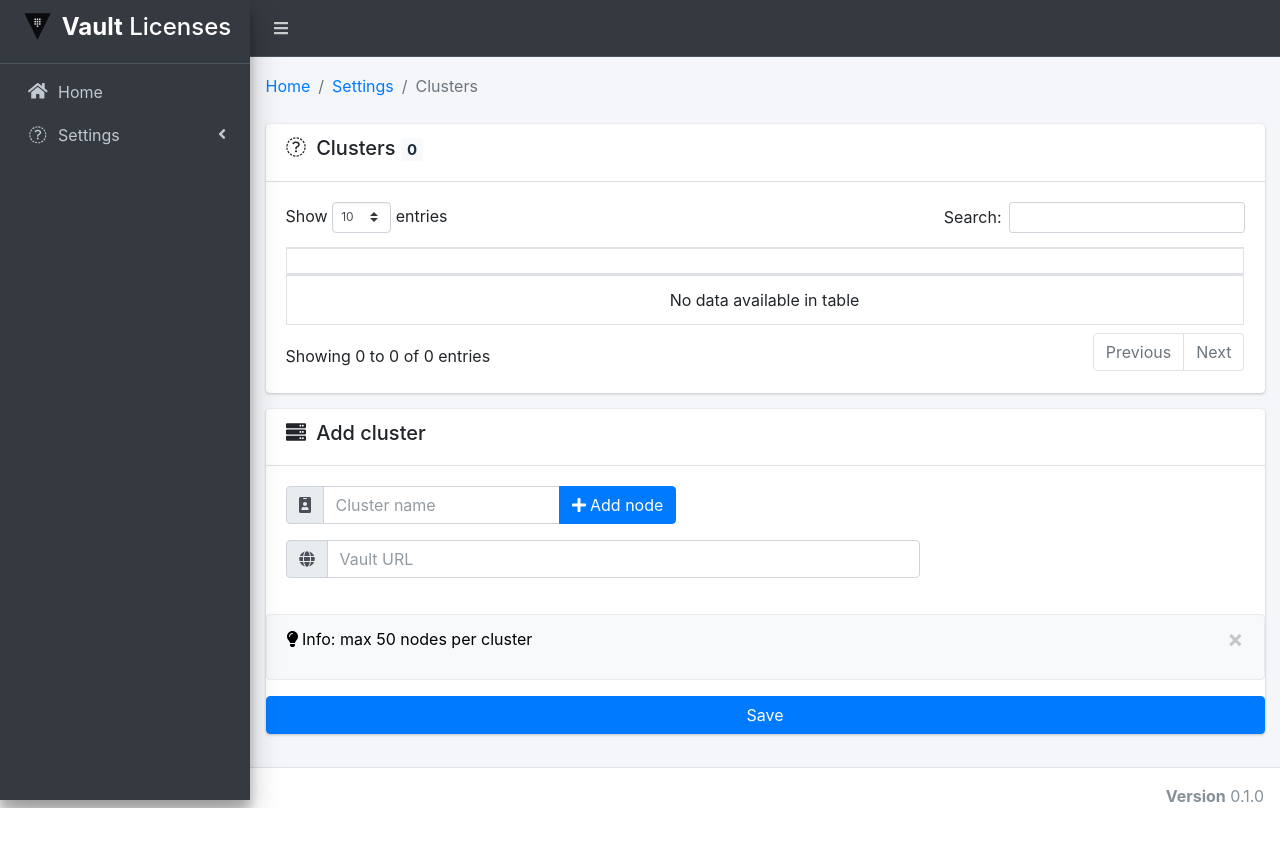
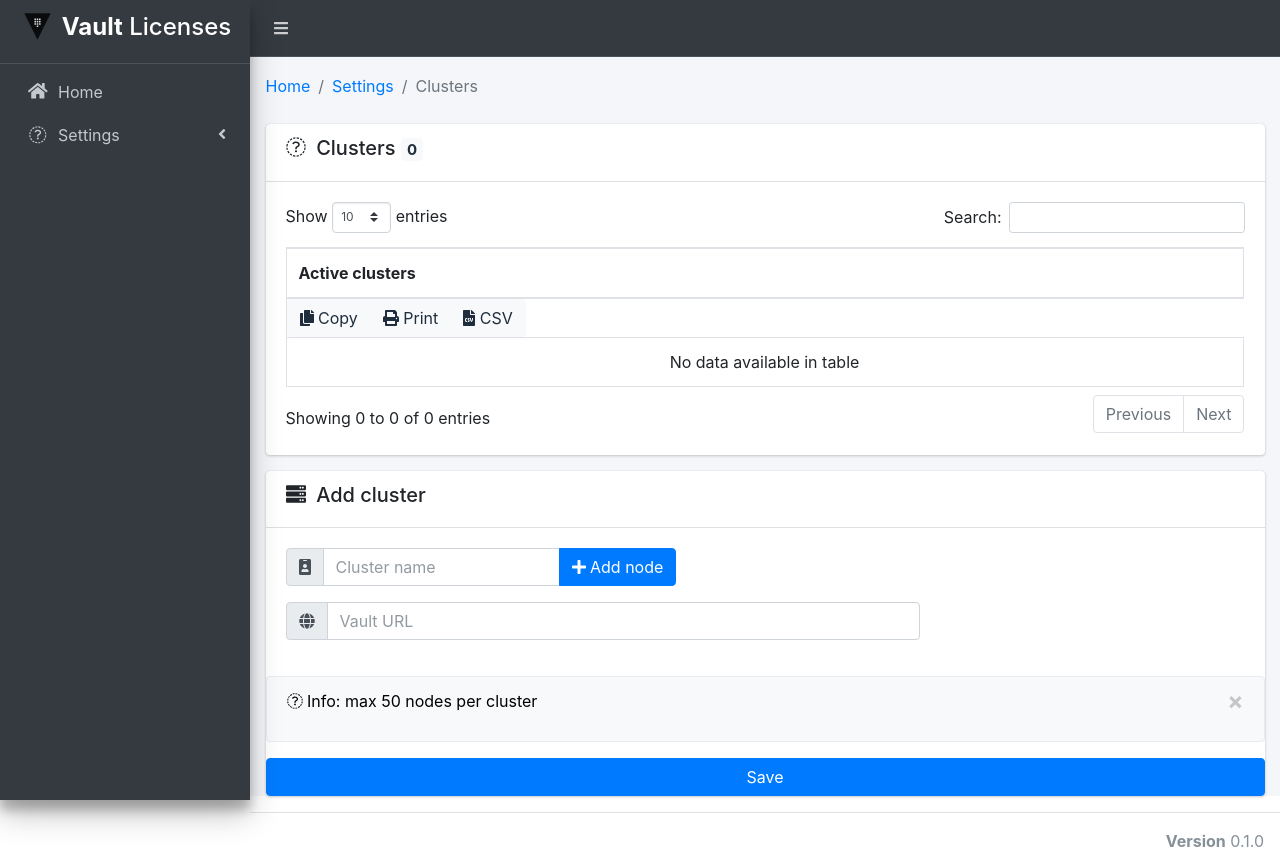
Before and after one commit to escomputers/hc_vault, a Django app: page /clusters/ in a window 1280 px wide. Before the commit the page ends 808 px from the top, so only its background shows below. Run offline with Django 4.2, Linux system fonts and the light colour scheme; data that the repository does not hold is empty; some libraries are stand-ins or nearby versions.

Commit message:
list clusters table major fix

```diff
--- a/vault/templates/clusters.html
+++ b/vault/templates/clusters.html
@@ -33,11 +33,10 @@
 				</div>
 
 				<div class="card-body">
-
 					<table id="clusters" class="table table-bordered table-hover">
-						<thead>
+						<thead class="buttons">
 							<tr>
-							<th></th>
+							<th>Active clusters</th>
 							<th class="none">Nodes:</th>
 							<th class="none"></th>
 							<!--<th></th> for remove button-->
@@ -132,7 +131,7 @@
 
 				<!-- info -->
 				<div class="alert alert-light alert-dismissible fade show" role="alert">
-					<p style="color:black;"><i class='fa fa-lightbulb'></i>&nbsp;Info: max 50 nodes per cluster</p>
+					<p style="color:black;"><i class='fa fa-circle-info'></i>&nbsp;Info: max 50 nodes per cluster</p>
 					<button type="button" class="close" data-dismiss="alert" aria-label="Close">
 						<span aria-hidden="true">&times;</span>
 					</button>
@@ -150,10 +149,50 @@
 <!-- datatable -->
 <script>
 $(function () {
-	$('#clusters').DataTable({
-		"responsive": true,
-		"ordering": false
+	let table = $('#clusters').DataTable({
+		//dom: '<"top"<"left"l><"right"f>>rt<"bottom"Bip><"clear">',
+		//dom: '<"top"><"left"lf><"right">rt<"bottom"ipB><"clear">',
+		responsive: true,
+		ordering: false,
+		buttons: [
+			{
+				extend: 'copy',
+				text: '<i class="fas fa-copy"></i> Copy',
+				className: 'btn btn-light',
+				exportOptions: {
+					columns: ':visible'
+				}
+			},
+			{
+				extend: 'print',
+				text: '<i class="fas fa-print"></i> Print',
+				className: 'btn btn-light',
+				exportOptions: {
+					columns: ':visible'
+				}
+			},
+			{
+				extend: 'csv',
+				text: '<i class="fas fa-file-csv"></i> CSV',
+				className: 'btn btn-light',
+				exportOptions: {
+					columns: ':visible'
+				}
+			},
+			{
+				extend: 'pdf',
+				text: '<i class="fas fa-file-pdf"></i> PDF',
+				className: 'btn btn-light',
+				exportOptions: {
+					columns: ':visible'
+				}
+			}
+ 		]
 	});
+
+	table.buttons().container()
+	.appendTo( $('.buttons:eq(0)', table.table().container() ) );
+
 });
 </script>
 
--- a/vault/templates/index.html
+++ b/vault/templates/index.html
@@ -45,11 +45,6 @@
   <script src="{% static 'plugins/datatables/js/dataTables.buttons.min.js' %}"></script>
   <script src="{% static 'plugins/datatables/js/buttons.bootstrap4.min.js' %}"></script>
 
-  <script src="{% static 'plugins/datatables/js/dataTables.fixedHeader.min.js' %}"></script>
-  <script src="{% static 'plugins/datatables/js/dataTables.fixedColumns.min.js' %}"></script>
-  <script src="{% static 'plugins/datatables/js/colReorder.bootstrap4.min.js' %}"></script>
-  <script src="{% static 'plugins/datatables/js/rowReorder.bootstrap4.min.js' %}"></script>
-
   <script src="{% static 'plugins/jszip/jszip.min.js' %}"></script>
   <script src="{% static 'plugins/pdfmake/pdfmake.min.js' %}"></script>
   <script src="{% static 'plugins/pdfmake/vfs_fonts.js' %}"></script>
@@ -60,10 +55,6 @@
   <link rel="stylesheet" href="{% static 'plugins/datatables/css/dataTables.bootstrap4.min.css' %}" >
   <link rel="stylesheet" href="{% static 'plugins/datatables/css/responsive.bootstrap4.min.css' %}" >
   <link rel="stylesheet" href="{% static 'plugins/datatables/css/buttons.bootstrap4.min.css' %}" >
-
-  <link rel="stylesheet" href="{% static 'plugins/datatables/css/colReorder.bootstrap4.min.css' %}" >
-  <link rel="stylesheet" href="{% static 'plugins/datatables/css/rowReorder.bootstrap4.min.css' %}" >
-  <link rel="stylesheet" href="{% static 'plugins/datatables/css/fixedColumns.bootstrap4.min.css' %}" >
 
 </head>
 
```
